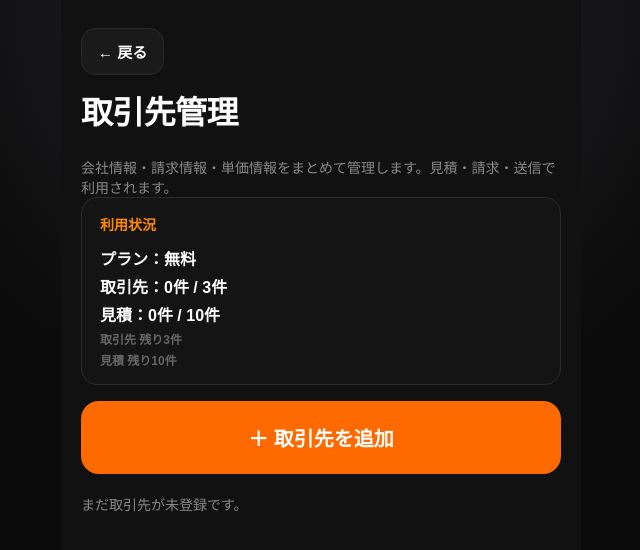
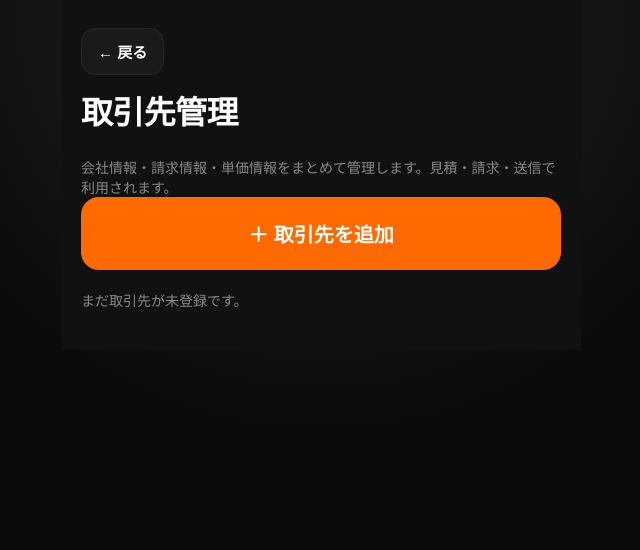
Before and after one commit to myy4kmvz2z-tech/rieki-shokunin, a Next.js app: page /partners in a window 1280 px wide. Shown: the top 550 px of the page, without its empty margins (319-959 px from the left). Built offline with nearby package versions, Linux system fonts and the light colour scheme.

Commit message:
Update PartnerManager.jsx

```diff
--- a/components/PartnerManager.jsx
+++ b/components/PartnerManager.jsx
@@ -22,7 +22,7 @@ import {
 import { getOutsourcingModeLabel, yen } from "../utils/calcProfit";
 import { s } from "../lib/styles";
 import ConfirmModal from "./ConfirmModal";
-import UsageCard from "./UsageCard";
+// import UsageCard from "./UsageCard";
 import { Collapsible, Input, Select } from "./FormFields";
 
 function createEmptyPartner() {
@@ -241,7 +241,8 @@ export default function PartnerManager({ partners, plan, onSave, estimateCount =
         会社情報・請求情報・単価情報をまとめて管理します。見積・請求・送信で利用されます。
       </p>
 
-      <UsageCard plan={plan} clientCount={partners.length} estimateCount={estimateCount} compact />
+      {/* 一時確認: UsageCard が取引先追加ボタンを覆っていないか */}
+      {/* <UsageCard plan={plan} clientCount={partners.length} estimateCount={estimateCount} compact /> */}
 
       {!showAddForm ? (
         <button
```
